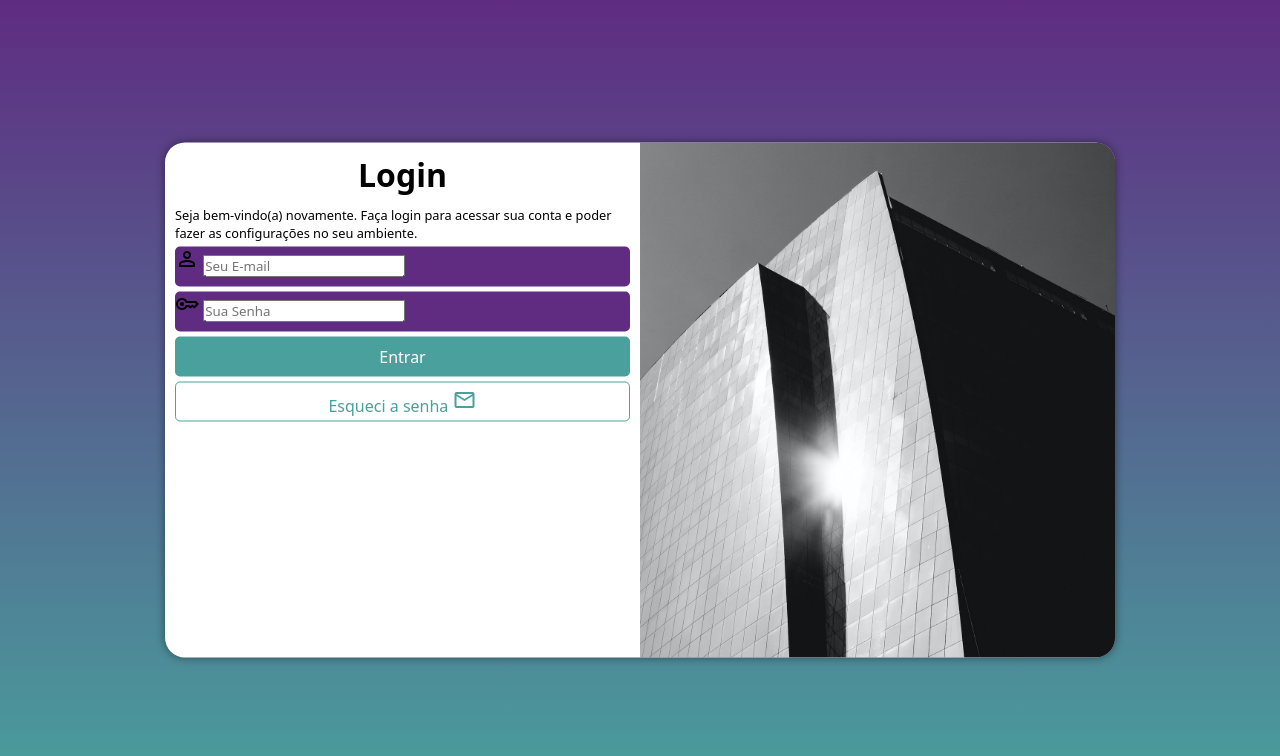
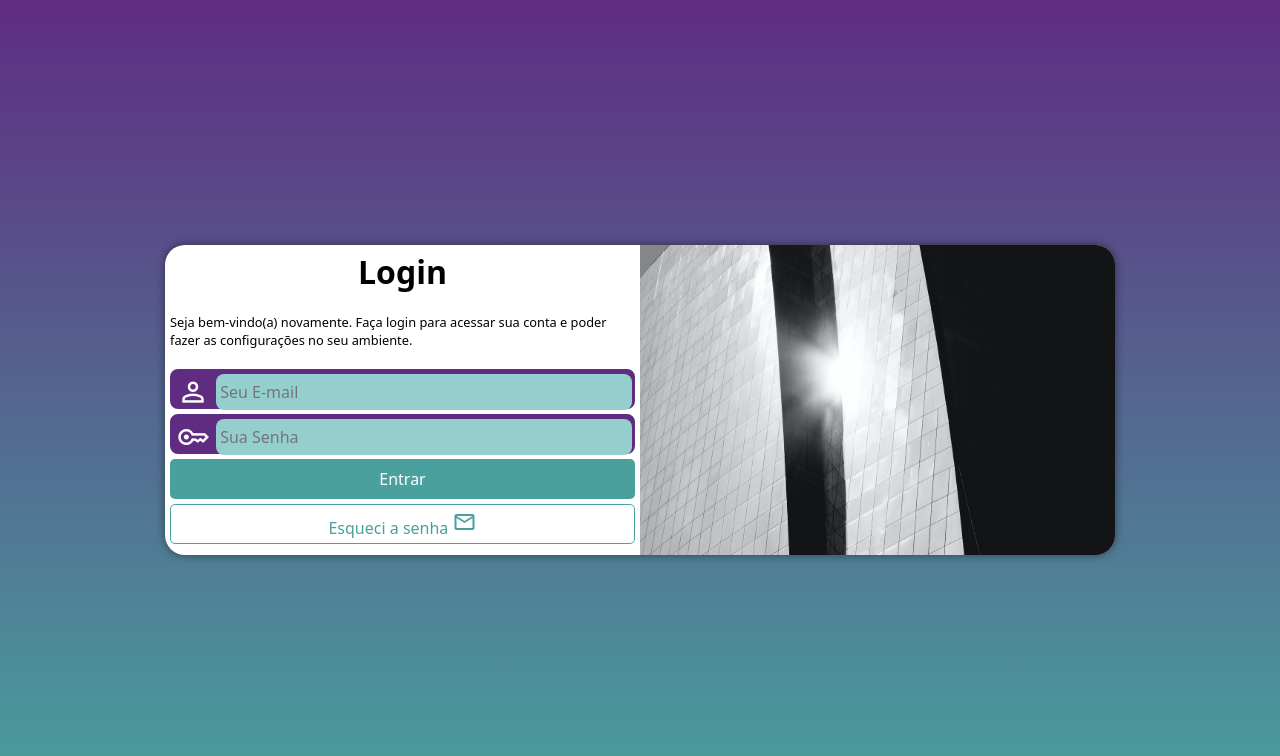
Before and after one commit to Pedro200231/projeto-login, a plain HTML site: page index.html in a window 1280 px wide. Drawn offline with nearby package versions, Linux system fonts and the light colour scheme.

Commit message:
Finalizado

```diff
--- a/estilos/media-query.css
+++ b/estilos/media-query.css
@@ -7,6 +7,7 @@
 
     section#login{
         width: 80vw;
+        height: 310px;
     }
 
     section#login > div#imagem{
@@ -28,6 +29,7 @@
 
     section#login{
        width: 950px;
+       height: 310px;
    }
 
    section#login > div#imagem{
@@ -47,4 +49,5 @@ div#formulario > h1{
 
 div#formulario > p{
     font-size: 1.2em;
+    margin: 20px 0px;
 }
--- a/estilos/style.css
+++ b/estilos/style.css
@@ -27,15 +27,15 @@ section#login{
     position: absolute;
     top: 50%;
     left: 50%;
-    transform: translate(-50%, -50%);
     overflow: hidden;
 
     background-color: white;
     width: 250px;
-    height: 515px;
+    height: 530px;
     border-radius: 20px;
     box-shadow: 0px 0px 10px rgba(0, 0, 0, 0.459);
 
+    transform: translate(-50%, -50%);
     transition: width 0.5s, height 0.5s;
     transition-timing-function: ease;
 }
@@ -50,7 +50,8 @@ section#login > div#imagem{
 
 section#login > div#formulario{
     display: block;
-    padding: 10px;
+    padding: 5px;
+
 }
 
 div#formulario > h1{
@@ -60,15 +61,38 @@ div#formulario > h1{
 
 form > div.campo{
     background-color: #5f2c82;
+    border: 2px solid #5f2c82;
     width: 100%;
     display: block;
     height: 40px;
-    border-radius: 5px;
+    border-radius: 8px;
     margin: 5px 0px;
 }
 
 div.campo > label{
     display: none;
+}
+
+div.campo > span{
+    color: white;
+    font-size: 2em;
+    width: 40px;
+    padding: 5px;
+}
+
+div.campo > input{
+    background-color: #94cfcd;
+    font-size: 1em;
+    width: calc(100% - 45px);
+    height: 100%;
+    border: 0px;
+    border-radius: 8px;
+    padding: 4px;
+    transform: translateY(-10px);
+}
+
+div.campos > input:focus-within{
+    background-color: white;
 }
 
 form > input[type=submit]{
@@ -93,6 +117,7 @@ form > a.botao {
     width: 100%;
     height: 40px;
     padding-top: 5px;
+    padding-bottom: 10px;
     margin-top: 5px;
     background-color:white;
     color: #49a09d;
```
